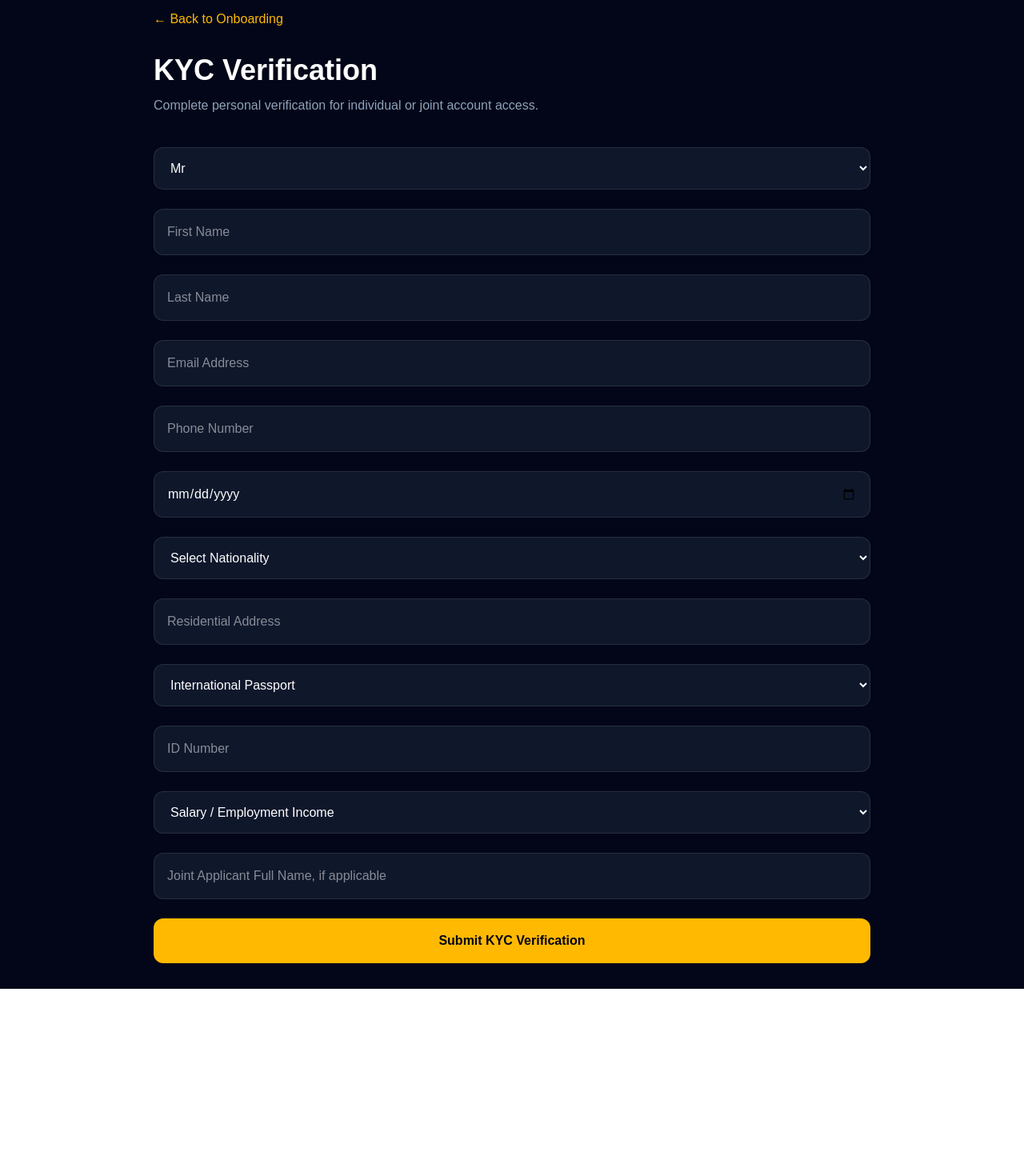
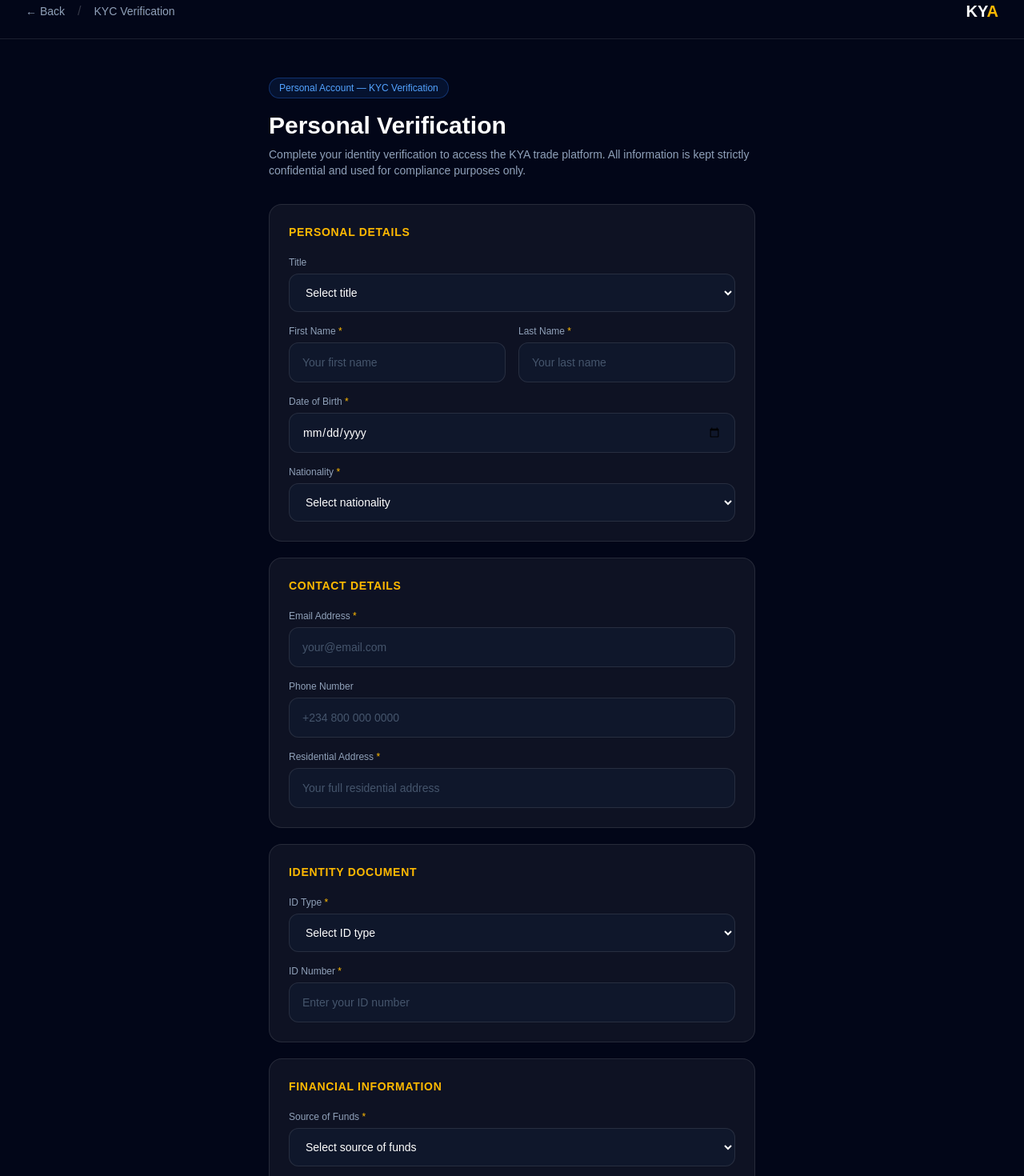
Before and after one commit to jibl0w/kya-website, a Next.js app: page /dashboard/onboarding/kyc in a window 1280 px wide. Shown: the part 20-1490 px from the top of the page at 80% size. Before the commit the page ends 1256 px from the top, so only its background shows below. Built offline with nearby package versions, Linux system fonts and the light colour scheme.

Commit message:
Fix KYC form - DOB label, success page, email notifications

```diff
--- a/app/dashboard/onboarding/kyc/page.tsx
+++ b/app/dashboard/onboarding/kyc/page.tsx
@@ -2,134 +2,167 @@
 
 import { useState } from "react";
 import Link from "next/link";
+import { useRouter } from "next/navigation";
 
 export default function KYCPage() {
-  const [message, setMessage] = useState("");
+  const [submitting, setSubmitting] = useState(false);
+  const [error, setError] = useState("");
+  const router = useRouter();
 
   async function handleSubmit() {
-    setMessage("Submitting...");
+    setSubmitting(true);
+    setError("");
+
+    const getValue = (id: string) =>
+      (document.getElementById(id) as HTMLInputElement | HTMLSelectElement)?.value || "";
 
     const response = await fetch("/api/kyc", {
       method: "POST",
-      headers: {
-        "Content-Type": "application/json",
-      },
+      headers: { "Content-Type": "application/json" },
       body: JSON.stringify({
         account_type: "individual",
-        title: (document.getElementById("title") as HTMLSelectElement).value,
-        first_name: (document.getElementById("first_name") as HTMLInputElement).value,
-        last_name: (document.getElementById("last_name") as HTMLInputElement).value,
-        email: (document.getElementById("email") as HTMLInputElement).value,
-        phone: (document.getElementById("phone") as HTMLInputElement).value,
-        dob: (document.getElementById("dob") as HTMLInputElement).value,
-        nationality: (document.getElementById("nationality") as HTMLInputElement).value,
-        address: (document.getElementById("address") as HTMLInputElement).value,
-        id_type: (document.getElementById("id_type") as HTMLSelectElement).value,
-        id_number: (document.getElementById("id_number") as HTMLInputElement).value,
-        source_of_funds: (document.getElementById("source_of_funds") as HTMLSelectElement).value,
+        title: getValue("title"),
+        first_name: getValue("first_name"),
+        last_name: getValue("last_name"),
+        email: getValue("email"),
+        phone: getValue("phone"),
+        dob: getValue("dob"),
+        nationality: getValue("nationality"),
+        address: getValue("address"),
+        id_type: getValue("id_type"),
+        id_number: getValue("id_number"),
+        source_of_funds: getValue("source_of_funds"),
         is_joint_account: false,
-        joint_full_name: (document.getElementById("joint_full_name") as HTMLInputElement).value,
+        joint_full_name: getValue("joint_full_name"),
       }),
     });
 
     if (response.ok) {
-      setMessage("KYC submitted successfully.");
+      router.push("/dashboard/onboarding/kyc/success");
     } else {
       const data = await response.json();
-setMessage(data.error || "Something went wrong. Please try again.");
+      setError(data.error || "Something went wrong. Please try again.");
+      setSubmitting(false);
     }
   }
 
+  const inp = "w-full rounded-xl border border-white/10 bg-slate-900 px-4 py-3.5 text-sm text-white placeholder:text-slate-600 focus:outline-none focus:border-amber-400/50";
+  const lbl = "text-xs font-medium text-slate-400 mb-1.5 block";
+
   return (
-    <main className="min-h-screen bg-slate-950 text-white p-8">
-      <div className="mx-auto max-w-4xl">
-        <Link href="/dashboard/onboarding" className="text-amber-400 hover:text-amber-300">
-          ← Back to Onboarding
+    <main className="min-h-screen bg-slate-950 text-white">
+      <header className="border-b border-white/10 px-8 py-5 flex items-center justify-between">
+        <div className="flex items-center gap-4">
+          <Link href="/dashboard/onboarding" className="text-sm text-slate-400 hover:text-white transition">
+            ← Back
           </Link>
+          <span className="text-white/20">/</span>
+          <span className="text-sm text-slate-400">KYC Verification</span>
+        </div>
+        <span className="text-xl font-black">KY<span className="text-amber-400">A</span></span>
+      </header>
 
-        <h1 className="mt-8 text-4xl font-black">KYC Verification</h1>
-        <p className="mt-3 text-slate-400">
-          Complete personal verification for individual or joint account access.
+      <div className="mx-auto max-w-2xl px-8 py-12">
+
+        <div className="mb-8">
+          <div className="inline-flex items-center gap-2 rounded-full border border-blue-500/30 bg-blue-500/10 px-3 py-1 text-xs font-medium text-blue-400 mb-4">
+            Personal Account — KYC Verification
+          </div>
+          <h1 className="text-3xl font-black mb-2">Personal Verification</h1>
+          <p className="text-slate-400 text-sm">
+            Complete your identity verification to access the KYA trade platform. All information is kept strictly confidential and used for compliance purposes only.
           </p>
+        </div>
 
-        <form className="mt-10 space-y-6">
-          <select
-  id="title"
-  className="w-full rounded-xl border border-white/10 bg-slate-900 p-4"
->
-  <option>Mr</option>
-  <option>Mrs</option>
-  <option>Miss</option>
-  <option>Ms</option>
-  <option>Dr</option>
-  <option>Chief</option>
-  <option>Prof</option>
-  <option>Alhaji</option>
-  <option>Alhaja</option>
-  <option>Pastor</option>
-  <option>Other</option>
-</select>
-          <input id="first_name" className="w-full rounded-xl border border-white/10 bg-slate-900 p-4" placeholder="First Name" />
-          <input id="last_name" className="w-full rounded-xl border border-white/10 bg-slate-900 p-4" placeholder="Last Name" />
-          <input id="email" className="w-full rounded-xl border border-white/10 bg-slate-900 p-4" placeholder="Email Address" />
-          <input id="phone" className="w-full rounded-xl border border-white/10 bg-slate-900 p-4" placeholder="Phone Number" />
-          <input id="dob" type="date" className="w-full rounded-xl border border-white/10 bg-slate-900 p-4"/>
-          <select
-  id="nationality"
-  className="w-full rounded-xl border border-white/10 bg-slate-900 p-4"
->
-  <option value="">Select Nationality</option>
-  {[
-    "Nigerian",
-    "Ghanaian",
-    "South African",
-    "Kenyan",
-    "British",
-    "American",
-    "Canadian",
-    "Chinese",
-    "Indian",
-    "Pakistani",
-    "Emirati",
-    "Saudi Arabian",
-    "Turkish",
-    "French",
-    "German",
-    "Italian",
-    "Spanish",
-    "Portuguese",
-    "Dutch",
-    "Belgian",
-    "Irish",
-    "Australian",
-    "New Zealander",
-    "Brazilian",
-    "Egyptian",
-    "Moroccan",
-    "Senegalese",
-    "Cameroonian",
-    "Ivorian",
-    "Togolese",
-    "Beninese",
-    "Other",
-  ].map((nationality) => (
-    <option key={nationality} value={nationality}>
-      {nationality}
-    </option>
+        <div className="flex flex-col gap-5">
+
+          {/* Personal Details */}
+          <div className="rounded-2xl border border-white/10 bg-white/5 p-6">
+            <h2 className="text-sm font-semibold text-amber-400 uppercase tracking-wider mb-5">Personal Details</h2>
+            <div className="flex flex-col gap-4">
+              <div>
+                <label className={lbl}>Title</label>
+                <select id="title" className={inp}>
+                  <option value="">Select title</option>
+                  {["Mr", "Mrs", "Miss", "Ms", "Dr", "Chief", "Prof", "Alhaji", "Alhaja", "Pastor", "Other"].map(t => (
+                    <option key={t} value={t}>{t}</option>
                   ))}
                 </select>
-          <input id="address" className="w-full rounded-xl border border-white/10 bg-slate-900 p-4" placeholder="Residential Address" />
+              </div>
+              <div className="grid grid-cols-2 gap-4">
+                <div>
+                  <label className={lbl}>First Name <span className="text-amber-400">*</span></label>
+                  <input id="first_name" className={inp} placeholder="Your first name" />
+                </div>
+                <div>
+                  <label className={lbl}>Last Name <span className="text-amber-400">*</span></label>
+                  <input id="last_name" className={inp} placeholder="Your last name" />
+                </div>
+              </div>
+              <div>
+                <label className={lbl}>Date of Birth <span className="text-amber-400">*</span></label>
+                <input id="dob" type="date" className={inp} />
+              </div>
+              <div>
+                <label className={lbl}>Nationality <span className="text-amber-400">*</span></label>
+                <select id="nationality" className={inp}>
+                  <option value="">Select nationality</option>
+                  {["Nigerian", "Ghanaian", "South African", "Kenyan", "British", "American", "Canadian", "Chinese", "Indian", "Pakistani", "Emirati", "Saudi Arabian", "Turkish", "French", "German", "Italian", "Spanish", "Portuguese", "Dutch", "Belgian", "Irish", "Australian", "New Zealander", "Brazilian", "Egyptian", "Moroccan", "Senegalese", "Cameroonian", "Ivorian", "Togolese", "Beninese", "Other"].map(n => (
+                    <option key={n} value={n}>{n}</option>
+                  ))}
+                </select>
+              </div>
+            </div>
+          </div>
 
-          <select id="id_type" className="w-full rounded-xl border border-white/10 bg-slate-900 p-4">
+          {/* Contact Details */}
+          <div className="rounded-2xl border border-white/10 bg-white/5 p-6">
+            <h2 className="text-sm font-semibold text-amber-400 uppercase tracking-wider mb-5">Contact Details</h2>
+            <div className="flex flex-col gap-4">
+              <div>
+                <label className={lbl}>Email Address <span className="text-amber-400">*</span></label>
+                <input id="email" type="email" className={inp} placeholder="your@email.com" />
+              </div>
+              <div>
+                <label className={lbl}>Phone Number</label>
+                <input id="phone" className={inp} placeholder="+234 800 000 0000" />
+              </div>
+              <div>
+                <label className={lbl}>Residential Address <span className="text-amber-400">*</span></label>
+                <input id="address" className={inp} placeholder="Your full residential address" />
+              </div>
+            </div>
+          </div>
+
+          {/* Identity Document */}
+          <div className="rounded-2xl border border-white/10 bg-white/5 p-6">
+            <h2 className="text-sm font-semibold text-amber-400 uppercase tracking-wider mb-5">Identity Document</h2>
+            <div className="flex flex-col gap-4">
+              <div>
+                <label className={lbl}>ID Type <span className="text-amber-400">*</span></label>
+                <select id="id_type" className={inp}>
+                  <option value="">Select ID type</option>
                   <option>International Passport</option>
                   <option>National ID</option>
-            <option>Driver’s Licence</option>
-            <option>Voter’s Card</option>
+                  <option>Driver's Licence</option>
+                  <option>Voter's Card</option>
                 </select>
+              </div>
+              <div>
+                <label className={lbl}>ID Number <span className="text-amber-400">*</span></label>
+                <input id="id_number" className={inp} placeholder="Enter your ID number" />
+              </div>
+            </div>
+          </div>
 
-          <input id="id_number" className="w-full rounded-xl border border-white/10 bg-slate-900 p-4" placeholder="ID Number" />
-
-          <select id="source_of_funds" className="w-full rounded-xl border border-white/10 bg-slate-900 p-4">
+          {/* Financial Information */}
+          <div className="rounded-2xl border border-white/10 bg-white/5 p-6">
+            <h2 className="text-sm font-semibold text-amber-400 uppercase tracking-wider mb-5">Financial Information</h2>
+            <div className="flex flex-col gap-4">
+              <div>
+                <label className={lbl}>Source of Funds <span className="text-amber-400">*</span></label>
+                <select id="source_of_funds" className={inp}>
+                  <option value="">Select source of funds</option>
                   <option>Salary / Employment Income</option>
                   <option>Business Income</option>
                   <option>Savings</option>
@@ -137,21 +170,37 @@ setMessage(data.error || "Something went wrong. Please try again.");
                   <option>Family Support</option>
                   <option>Other</option>
                 </select>
+              </div>
+              <div>
+                <label className={lbl}>Joint Applicant Full Name (if applicable)</label>
+                <input id="joint_full_name" className={inp} placeholder="Leave blank if not a joint account" />
+              </div>
+            </div>
+          </div>
 
-          <input id="joint_full_name" className="w-full rounded-xl border border-white/10 bg-slate-900 p-4" placeholder="Joint Applicant Full Name, if applicable" />
+          {/* Disclaimer */}
+          <div className="rounded-xl border border-amber-500/20 bg-amber-500/5 p-4">
+            <p className="text-xs text-slate-400 leading-relaxed">
+              By submitting this form you confirm that all information provided is accurate and complete. KYA Digital Services Ltd is not a bank or PSP. Your data is used solely for compliance and identity verification purposes in accordance with applicable AML/CFT regulations.
+            </p>
+          </div>
+
+          {error && (
+            <div className="rounded-xl border border-red-500/30 bg-red-500/10 px-4 py-3">
+              <p className="text-sm text-red-400">{error}</p>
+            </div>
+          )}
 
           <button
             type="button"
             onClick={handleSubmit}
-            className="w-full rounded-xl bg-amber-400 py-4 font-bold text-slate-950 hover:bg-amber-300"
+            disabled={submitting}
+            className="w-full rounded-xl bg-amber-400 py-4 font-bold text-slate-950 hover:bg-amber-300 transition disabled:opacity-50 disabled:cursor-not-allowed"
           >
-            Submit KYC Verification
+            {submitting ? "Submitting..." : "Submit KYC Verification →"}
           </button>
 
-          {message && (
-            <p className="text-center text-sm text-amber-400">{message}</p>
-          )}
-        </form>
+        </div>
       </div>
     </main>
   );
--- /dev/null
+++ b/app/dashboard/onboarding/kyc/success/page.tsx
@@ -0,0 +1,52 @@
+import Link from "next/link";
+
+export default function KycSuccessPage() {
+  return (
+    <main className="min-h-screen bg-slate-950 text-white flex items-center justify-center px-6">
+      <div className="max-w-lg w-full text-center">
+
+        <div className="w-20 h-20 rounded-full bg-emerald-500/20 border-2 border-emerald-500/40 flex items-center justify-center mx-auto mb-6">
+          <span className="text-3xl">✓</span>
+        </div>
+
+        <h1 className="text-3xl font-black mb-3">Verification Submitted</h1>
+        <p className="text-slate-400 mb-8 leading-relaxed">
+          Your KYC verification form has been received successfully. A confirmation email has been sent to your registered email address.
+        </p>
+
+        <div className="rounded-2xl border border-amber-500/20 bg-amber-500/5 p-6 mb-8 text-left">
+          <p className="text-sm font-semibold text-amber-400 mb-3">Next Step — Upload Your Documents</p>
+          <p className="text-sm text-slate-400 leading-relaxed mb-4">
+            To complete your verification you need to upload the following documents:
+          </p>
+          <ul className="flex flex-col gap-2">
+            {[
+              "NIN — National Identification Number",
+              "BVN Confirmation",
+              "Government-Issued ID",
+              "Proof of Address",
+              "Selfie Holding Your ID",
+            ].map(doc => (
+              <li key={doc} className="flex items-center gap-3 text-sm text-slate-300">
+                <span className="text-amber-400 text-xs flex-shrink-0">◆</span>
+                {doc}
+              </li>
+            ))}
+          </ul>
+        </div>
+
+        <div className="flex flex-col gap-3">
+          <Link href="/dashboard/documents"
+            className="rounded-xl bg-amber-400 py-4 font-bold text-slate-950 hover:bg-amber-300 transition text-center block">
+            Upload Documents Now →
+          </Link>
+          <Link href="/dashboard"
+            className="rounded-xl border border-white/10 py-4 text-sm text-slate-400 hover:text-white transition text-center block">
+            Return to Dashboard
+          </Link>
+        </div>
+
+      </div>
+    </main>
+  );
+}
```
Also changed, not shown: app/api/kyc/route.ts (+11 -44 lines). Lines whose indentation alone changed are shown as unchanged.
